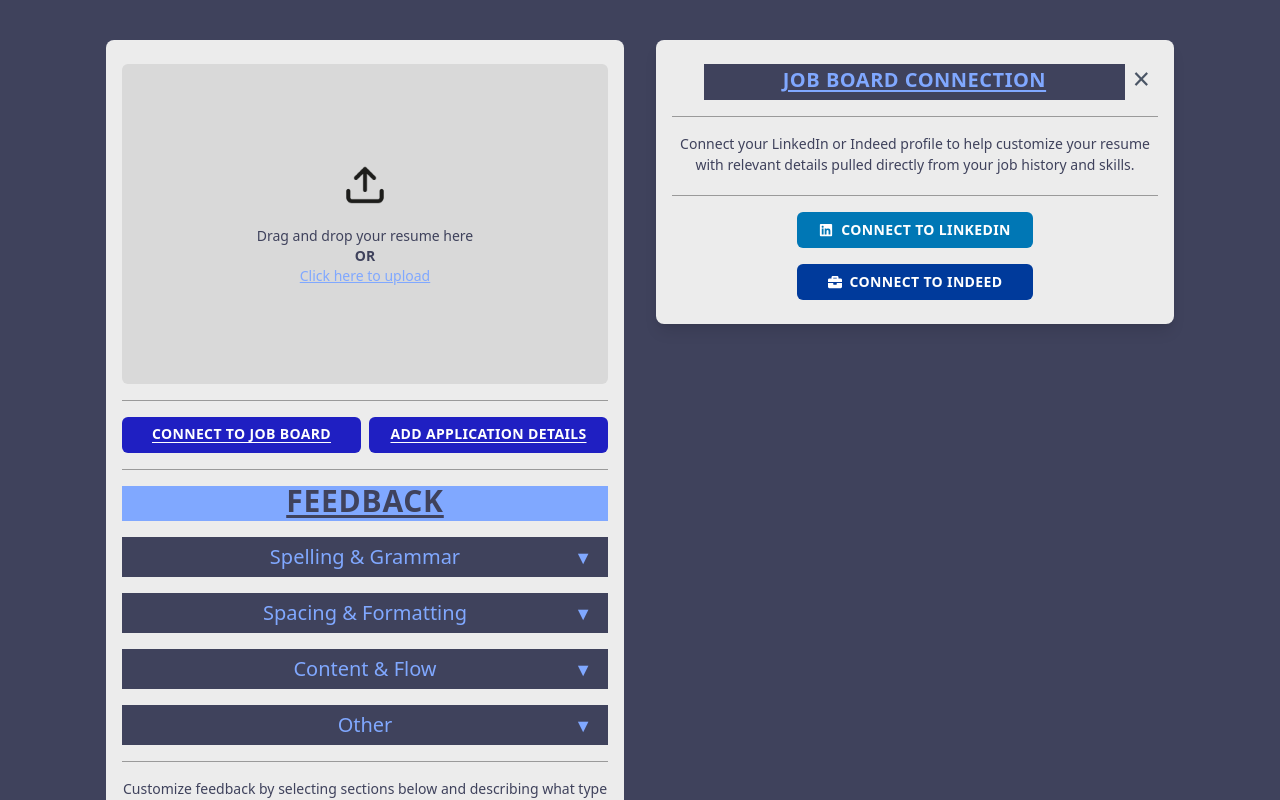
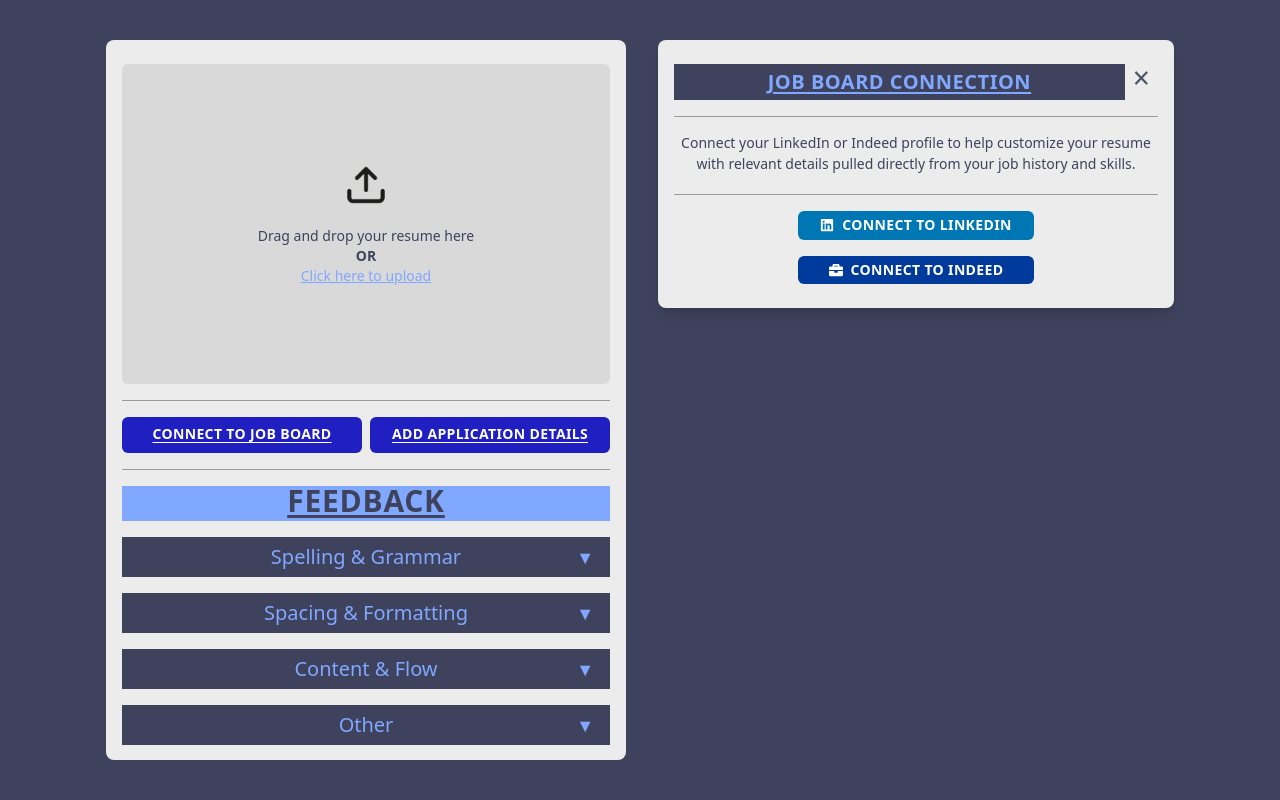
Before and after one commit to Conor-McCoy/CS3041Project, a React (Vite) app: page / in a window 1280 px wide. Both pictures are taken after a click on the element "CONNECT TO JOB BOARD". Shown: the top 800 px of the page. Built offline with nearby package versions, Linux system fonts and the light colour scheme.

Commit message:
Made feedback customization a sidebar, changed sidebars so you can have multiple up at once. Job board & either (feedback customization OR job listing)

```diff
--- a/src/components/Divider.tsx
+++ b/src/components/Divider.tsx
@@ -1,6 +1,6 @@
 function Divider() {
     return (
-        <hr className="w-full flex-1 min-w-0 border-t border-[#9a9a9a]" />
+        <hr className="w-full flex-1 min-w-0 max-h-4 border-t border-[#9a9a9a]" />
     );
 }
 
--- a/src/components/InstructionText.tsx
+++ b/src/components/InstructionText.tsx
@@ -4,7 +4,7 @@
 
 function InstructionText({ text }: InstructionTextProps) {
     return (
-        <p className="text-sm text-[#3F425C] w-full flex-1 min-w-0 leading-normal mb-1 text-center">
+        <p className="text-sm text-[#3F425C] w-full leading-normal mb-1 text-center">
             {text}
         </p>
     );
--- a/src/components/TextArea.tsx
+++ b/src/components/TextArea.tsx
@@ -10,8 +10,7 @@
             value={value}
             onChange={onChange}
             placeholder={placeholder}
-            rows={8}
-            className="w-full flex-1 min-w-0 px-3 py-2 rounded-md bg-[#E6EBFA] text-sm text-[#3F425C] placeholder-[#9a9a9a] focus:outline-none border border-[#3F425C] resize-none"
+            className="w-full h-full min-w-0 px-3 py-2 rounded-md bg-[#E6EBFA] text-sm text-[#3F425C] placeholder-[#9a9a9a] focus:outline-none border border-[#3F425C] resize-none"
         />
     );
 }
--- a/src/components/TextBannerDark.tsx
+++ b/src/components/TextBannerDark.tsx
@@ -3,19 +3,18 @@
     underline?: boolean;
 };
 
-function TextBannerDark({ label, underline = false}: TextBannerProps){
-
-    return(
-        <div className={"w-full flex-1 min-w-0 bg-[#3F425C] h-9 flex items-center justify-center"}>
+function TextBannerDark({ label, underline = false }: TextBannerProps) {
+    return (
+        <div className="w-full bg-[#3F425C] py-2 px-2 flex items-center justify-center">
             <span
-                className={`text-[#80A8FF] font-bold uppercase text-xl tracking-wide leading-none pb-[5px] ${
+                className={`text-[#80A8FF] font-bold uppercase text-xl tracking-wide leading-none ${
                     underline ? 'underline underline-offset-[3px]' : ''
                 }`}
             >
                 {label}
             </span>
         </div>
-    )
+    );
 }
 
-export default TextBannerDark
+export default TextBannerDark;
--- /dev/null
+++ b/src/pages/CustomizeFeedback.tsx
@@ -0,0 +1,62 @@
+import InstructionText from "../components/InstructionText.tsx";
+import Checkboxes from "../components/Checkboxes.tsx";
+import TextArea from "../components/TextArea.tsx";
+import UpdateButton from "../components/UpdateButton.tsx";
+import TextBannerDark from "../components/TextBannerDark.tsx";
+import Divider from "../components/Divider.tsx";
+import { useState } from "react";
+
+type Props = {
+    onClose: () => void;
+};
+
+export default function CustomizeFeedback({ onClose }: Props) {
+    const [customFeedback, setCustomFeedback] = useState("");
+
+    return (
+        <div className="flex flex-col h-full">
+            {/* Header with close button */}
+            <div className="flex items-center justify-between pb-4">
+                <TextBannerDark label="Customize Feedback" underline />
+                <button
+                    className="text-3xl text-gray-600 hover:text-black px-2 -mt-2"
+                    onClick={onClose}
+                    aria-label="Close"
+                >
+                    &times;
+                </button>
+            </div>
+            <Divider />
+
+            {/* Scrollable content */}
+            <div className="flex-1 overflow-y-auto flex flex-col pt-2">
+
+                <div className={"pb-4"}>
+                <InstructionText
+                    text="Customize feedback by selecting sections below and describing what type of feedback you are looking for:"
+                />
+                </div>
+                <Divider />
+
+                <Checkboxes
+                    title={"Sections:"}
+                    options={["Work Experience", "Skills", "Education", "Projects"]}
+                    onChange={(selected) => console.log("Selected:", selected)}
+                />
+
+                <div className="flex-1 overflow-hidden pt-4">
+                    <TextArea
+                        placeholder="Customize feedback..."
+                        value={customFeedback}
+                        onChange={(e) => setCustomFeedback(e.target.value)}
+                    />
+                </div>
+            </div>
+
+            {/* Always-visible button */}
+            <div className="flex justify-center pt-2">
+                <UpdateButton label="Update Feedback" onClick={() => setCustomFeedback("")} />
+            </div>
+        </div>
+    );
+}
--- a/src/pages/JobBoardPage.tsx
+++ b/src/pages/JobBoardPage.tsx
@@ -1,29 +1,49 @@
 import ConnectButton from "../components/ConnectButton";
-import {FaLinkedin, FaBriefcase} from "react-icons/fa";
+import { FaLinkedin, FaBriefcase } from "react-icons/fa";
 import InstructionText from "../components/InstructionText.tsx";
 import Divider from "../components/Divider.tsx";
+import TextBannerDark from "../components/TextBannerDark.tsx";
 
-export default function JobBoardPage() {
+type Props = {
+    onClose: () => void;
+};
+
+export default function JobBoardPage({ onClose }: Props) {
     return (
-        <div className="flex flex-col items-center gap-4 mt-4">
+        <div className="flex flex-col h-full">
+            {/* Header with close button */}
+            <div className="flex items-center justify-between pb-4">
+                <TextBannerDark label="Job Board Connection" underline />
+                <button
+                    className="text-3xl text-gray-600 hover:text-black px-2 -mt-2"
+                    onClick={onClose}
+                    aria-label="Close"
+                >
+                    &times;
+                </button>
+            </div>
+            <Divider />
 
+            {/* Scrollable connection options */}
+            <div className="flex-1 overflow-y-auto flex flex-col items-center gap-4">
                 <InstructionText
                     text="Connect your LinkedIn or Indeed profile to help customize your resume
                     with relevant details pulled directly from your job history and skills."
                 />
 
-            <Divider/>
+                <Divider />
 
                 <ConnectButton
                     label="Connect to LinkedIn"
                     platformColor="#0077B5"
-                icon={<FaLinkedin className="text-white"/>}
+                    icon={<FaLinkedin className="text-white" />}
                 />
                 <ConnectButton
                     label="Connect to Indeed"
                     platformColor="#003A9B"
-                icon={<FaBriefcase className="text-white"/>}
+                    icon={<FaBriefcase className="text-white" />}
                 />
+            </div>
         </div>
     );
 }
--- a/src/pages/MainPage.tsx
+++ b/src/pages/MainPage.tsx
@@ -1,54 +1,72 @@
 import TextBannerLight from "../components/TextBannerLight.tsx";
 import DropdownContent from "../components/DropdownContent.tsx";
-import Checkboxes from "../components/Checkboxes.tsx";
 import UploadButton from "../components/UploadButton.tsx";
-import TextArea from "../components/TextArea.tsx";
-import InstructionText from "../components/InstructionText.tsx";
 import Divider from "../components/Divider";
 import TextBannerHalf from "../components/TextBannerHalf.tsx";
-import {useState} from "react";
+import { useState } from "react";
 import JobBoardPage from "./JobBoardPage.tsx";
 import JobListingPage from "./JobListingPage.tsx";
-import TextBannerDark from "../components/TextBannerDark.tsx";
-import UpdateButton from "../components/UpdateButton.tsx";
+import CustomizeFeedback from "./CustomizeFeedback.tsx";
 
 function MainPage() {
-    const [activeSidebar, setActiveSidebar] = useState<"jobBoard" | "jobListing" | null>(null);
-    const [customFeedback, setCustomFeedback] = useState("");
+    const [exclusiveSidebar, setExclusiveSidebar] = useState<"jobListing" | null>(null);
+    const [showFeedback, setShowFeedback] = useState(false);
+    const [showJobBoard, setShowJobBoard] = useState(false);
+
+    const toggleJobBoard = () => {
+        setShowJobBoard((prev) => !prev);
+    };
+
+    const toggleExclusive = (type: "jobListing") => {
+        setShowFeedback(false);
+        setExclusiveSidebar((prev) => (prev === type ? null : type));
+    };
+
+    const toggleFeedback = () => {
+        setExclusiveSidebar(null);
+        setShowFeedback((prev) => !prev);
+    };
+
+    const renderSidebar = (content: React.ReactNode) => (
+        <div className="w-full bg-[#ECECEC] rounded-lg px-4 py-6 shadow-lg overflow-hidden h-full flex flex-col">
+            {content}
+        </div>
+    );
 
     return (
-        <div className="w-full min-h-screen bg-[#3F425C] py-10 flex justify-center">
+        <div className="w-full min-h-screen bg-[#3F425C] py-10 px-4 flex justify-center">
             <div
                 className={`flex flex-row items-start w-full px-4 max-w-[1100px] ${
-                    activeSidebar ? "gap-8 justify-start" : "justify-center"
+                    exclusiveSidebar || showFeedback || showJobBoard ? "gap-8 justify-start" : "justify-center"
                 }`}
             >
-                {/* Main Page — always rendered */}
-                <div className="w-full max-w-[520px] bg-[#ECECEC] rounded-lg px-4 py-6 flex flex-col items-center gap-4 h-auto">
-                    {/* Upload Button */}
+                {/* Main Form */}
+                <div
+                    className={`h-[90vh] overflow-y-auto bg-[#ECECEC] rounded-lg px-4 pt-6 pb-4 flex flex-col items-center gap-4 ${
+                        exclusiveSidebar || showFeedback || showJobBoard ? "w-full max-w-[520px]" : "w-[520px]"
+                    }`}
+                >
                     <UploadButton onFileSelect={(file) => console.log("Selected:", file?.name)} />
-
                     <Divider />
 
                     <div className="flex w-full gap-2">
                         <TextBannerHalf
                             label="Connect to Job Board"
                             underline
-                            className="w-[calc(50%-4px)] bg-[#1F1FC2] text-white rounded-md"
-                            onClick={() => setActiveSidebar("jobBoard")}
+                            className="w-[calc(50%-4px)] bg-[#1F1FC2] text-white rounded-md p-4"
+                            onClick={toggleJobBoard}
                         />
                         <TextBannerHalf
                             label="Add Application Details"
                             underline
-                            className="w-[calc(50%-4px)] bg-[#1F1FC2] text-white rounded-md"
-                            onClick={() => setActiveSidebar("jobListing")}
+                            className="w-[calc(50%-4px)] bg-[#1F1FC2] text-white rounded-md p-4"
+                            onClick={() => toggleExclusive("jobListing")}
                         />
                     </div>
 
                     <Divider />
                     <TextBannerLight label="Feedback" underline />
 
-                    {/* Dropdowns */}
                     <DropdownContent
                         label="Spelling & Grammar"
                         content={[
@@ -87,51 +105,39 @@
                             "If you're open to multiple types of roles, think about tailoring different versions of your resume for each one",
                         ]}
                     />
-
                     <Divider />
-                    <InstructionText text="Customize feedback by selecting sections below and describing what type of feedback you are looking for:" />
-
-                    <Checkboxes
-                        options={["Education", "Work Experience", "Skills", "Projects"]}
-                        onChange={(selected) => console.log("Selected:", selected)}
+                    <TextBannerHalf
+                        label="Customize Feedback"
+                        underline
+                        className="w-full bg-[#1F1FC2] text-white rounded-md p-4"
+                        onClick={toggleFeedback}
                     />
-
-                    <TextArea
-                        placeholder="Customize feedback..."
-                        value={customFeedback}
-                        onChange={(e) => setCustomFeedback(e.target.value)}
-                    />
-
-                    <UpdateButton label="Update Feedback" onClick={() => setCustomFeedback("")} />
+                    <Divider />
                 </div>
 
-                {/* Sidebar Panel — conditionally rendered */}
-                {activeSidebar && (
-                    <div className="w-full max-w-[520px] bg-[#ECECEC] rounded-lg px-4 py-6 shadow-lg overflow-y-auto max-h-[90vh]">
-                        <div className="flex items-center justify-between mb-4 h-9">
-                            <div className="flex-1 min-w-0 pl-8">
-                                <TextBannerDark
-                                    label={activeSidebar === "jobBoard" ? "Job Board Connection" : "Application Details"}
-                                    underline
-                                />
+                {/* Sidebars */}
+                {(showJobBoard || exclusiveSidebar || showFeedback) && (
+                    <div className="flex flex-col w-full max-w-[520px] h-[90vh]">
+                        {showJobBoard && (
+                            <div className={"flex-[0.35] pb-6"}>
+                                {renderSidebar(<JobBoardPage onClose={() => setShowJobBoard(false)} />)}
                             </div>
-                            <button
-                                className="text-3xl text-gray-600 hover:text-black px-2 mt-[-6px]"
-                                onClick={() => setActiveSidebar(null)}
-                                aria-label="Close"
-                            >
-                                &times;
-                            </button>
-                        </div>
+                        )}
 
-                        <Divider />
+                        {exclusiveSidebar === "jobListing" && (
+                            <div className={"flex-[0.65]"}>
+                                {renderSidebar(<JobListingPage onClose={() => setExclusiveSidebar(null)} />)}
+                            </div>
+                        )}
 
-                        {activeSidebar === "jobBoard" && <JobBoardPage />}
-                        {activeSidebar === "jobListing" && <JobListingPage />}
+                        {showFeedback && (
+                            <div className={"flex-[0.65]"}>
+                                {renderSidebar(<CustomizeFeedback onClose={() => setShowFeedback(false)} />)}
+                            </div>
+                        )}
                     </div>
                 )}
             </div>
-
         </div>
     );
 }
```
Also changed, not shown: src/components/Checkboxes.tsx (+9 -3 lines), src/pages/JobListingPage.tsx (+39 -11 lines). Lines whose indentation alone changed are shown as unchanged.
